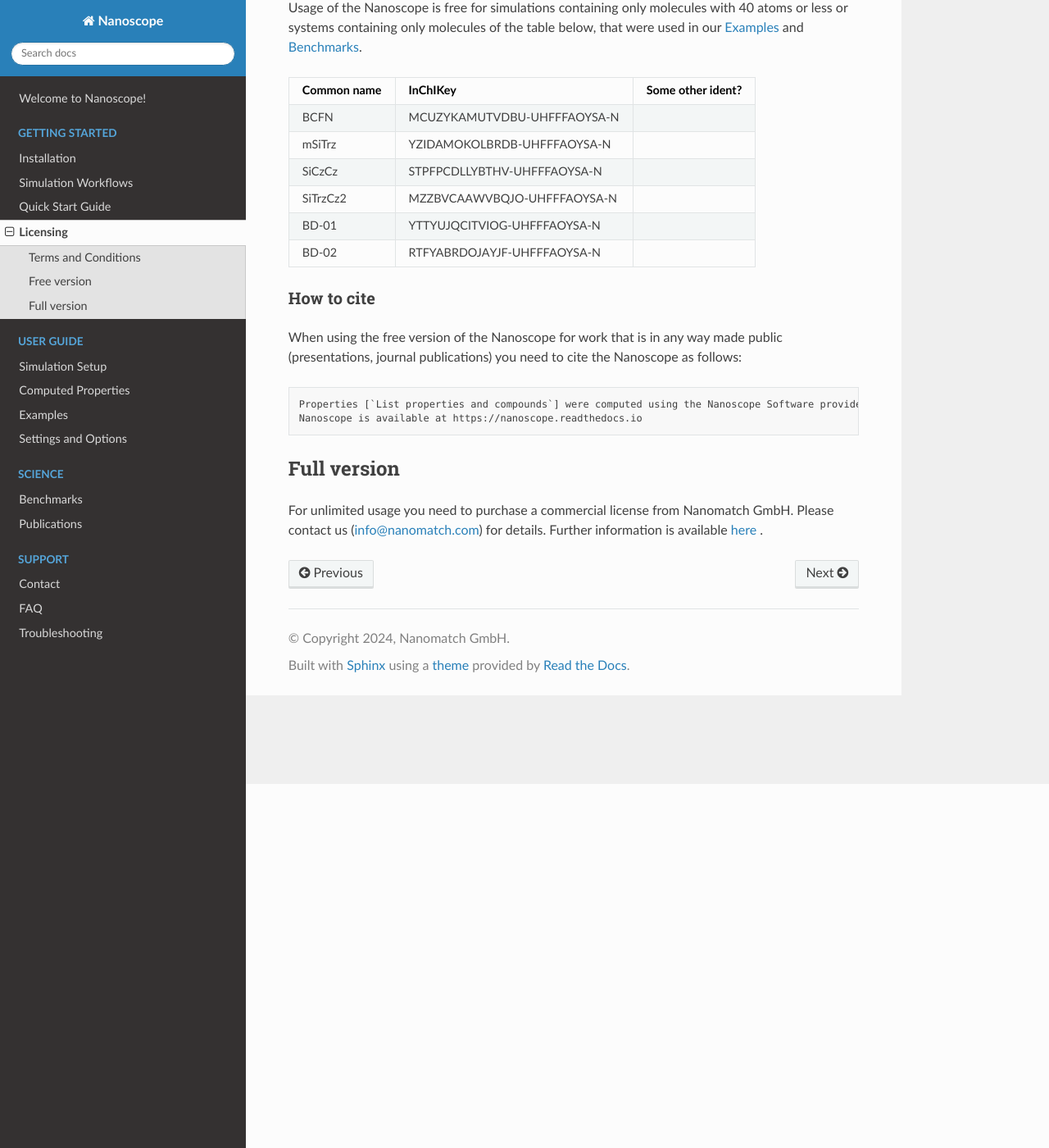
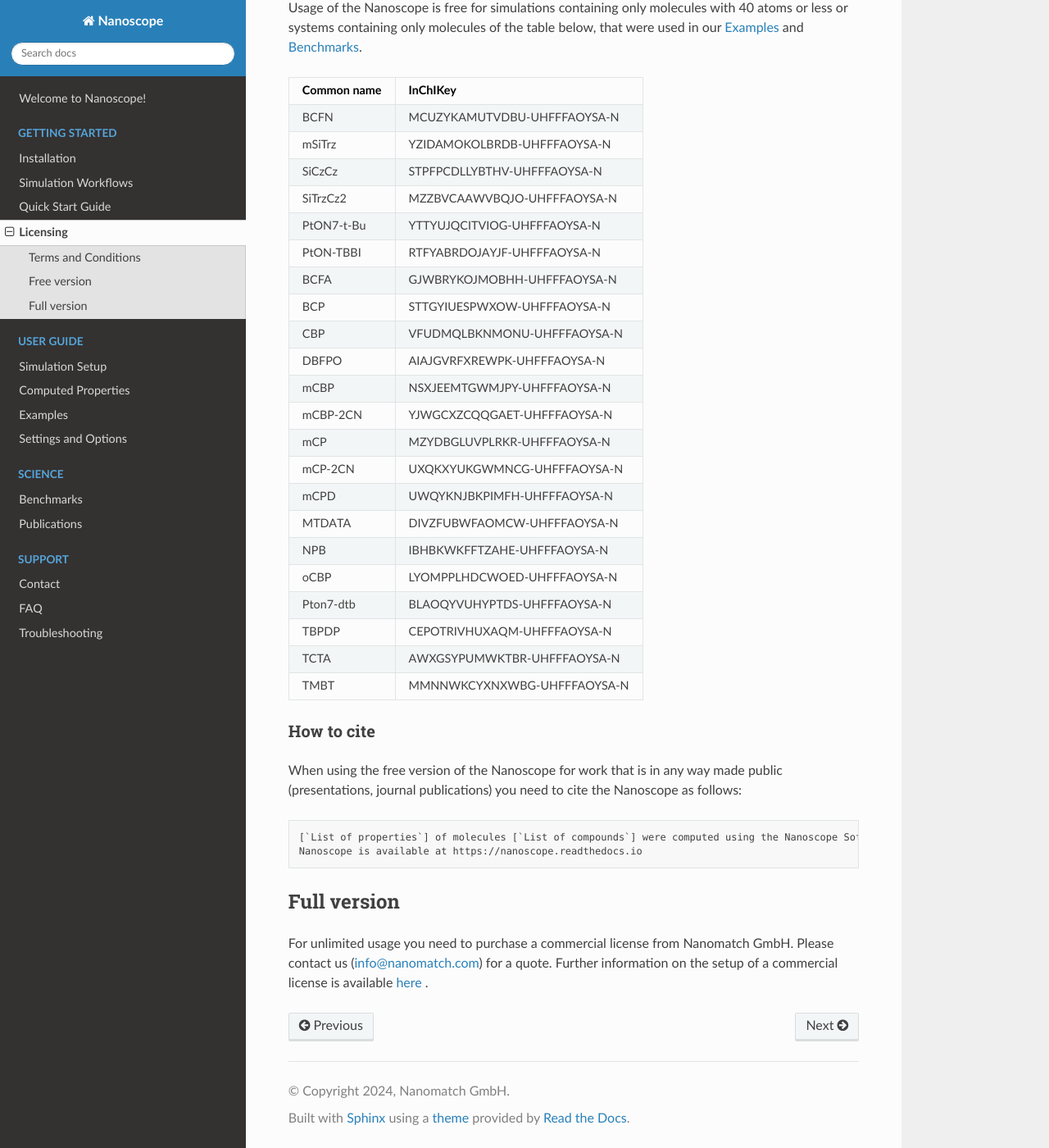
Before and after one commit to NanomatchGmbH/nanoscope-docs, a Sphinx documentation site: the page built from docs/source/getting_started/licensing.rst, in a window 1280 px wide and 1400 px high, scrolled down 444 px. Shown: the whole window at 82% size. Built offline with Sphinx 7.4.7 and the Read the Docs theme 3.1.0, drawn with Linux system fonts in a browser that asks for light colours.

Commit message:
included all molecules we want to whitelist

```diff
--- a/docs/source/getting_started/licensing.rst
+++ b/docs/source/getting_started/licensing.rst
@@ -15,19 +15,33 @@
 ^^^^^^^^^^^^^^^^^^^^^^^^^^
 Usage of the Nanoscope is free for simulations containing only molecules with 40 atoms or less or systems containing only molecules of the table below, that were used in our :ref:`user_guide_examples` and :ref:`science_benchmarks`.
 
-=============  ======================================  =================
-Common name    InChIKey                                Some other ident?
-=============  ======================================  =================
+=============  ======================================
+Common name    InChIKey
+=============  ======================================
 BCFN           MCUZYKAMUTVDBU-UHFFFAOYSA-N
 mSiTrz         YZIDAMOKOLBRDB-UHFFFAOYSA-N
 SiCzCz         STPFPCDLLYBTHV-UHFFFAOYSA-N
 SiTrzCz2       MZZBVCAAWVBQJO-UHFFFAOYSA-N
-BD-01          YTTYUJQCITVIOG-UHFFFAOYSA-N
-BD-02          RTFYABRDOJAYJF-UHFFFAOYSA-N
-=============  ======================================  =================
+PtON7-t-Bu     YTTYUJQCITVIOG-UHFFFAOYSA-N
+PtON-TBBI      RTFYABRDOJAYJF-UHFFFAOYSA-N
+BCFA           GJWBRYKOJMOBHH-UHFFFAOYSA-N
+BCP            STTGYIUESPWXOW-UHFFFAOYSA-N
+CBP            VFUDMQLBKNMONU-UHFFFAOYSA-N
+DBFPO          AIAJGVRFXREWPK-UHFFFAOYSA-N
+mCBP           NSXJEEMTGWMJPY-UHFFFAOYSA-N
+mCBP-2CN       YJWGCXZCQQGAET-UHFFFAOYSA-N
+mCP            MZYDBGLUVPLRKR-UHFFFAOYSA-N
+mCP-2CN        UXQKXYUKGWMNCG-UHFFFAOYSA-N
+mCPD           UWQYKNJBKPIMFH-UHFFFAOYSA-N
+MTDATA         DIVZFUBWFAOMCW-UHFFFAOYSA-N
+NPB            IBHBKWKFFTZAHE-UHFFFAOYSA-N
+oCBP           LYOMPPLHDCWOED-UHFFFAOYSA-N
+Pton7-dtb      BLAOQYVUHYPTDS-UHFFFAOYSA-N
+TBPDP          CEPOTRIVHUXAQM-UHFFFAOYSA-N
+TCTA           AWXGSYPUMWKTBR-UHFFFAOYSA-N
+TMBT           MMNNWKCYXNXWBG-UHFFFAOYSA-N
+=============  ======================================
 
-.. ToDo: Find out common names of BD-01 and BD-02
-.. ToDo: Include all molecules from Franz' IP Benchmark
 .. ToDo: Do we need another identifier such as smiles?
 
 How to cite
@@ -36,13 +50,13 @@
 
 ::
 
-    Properties [`List properties and compounds`] were computed using the Nanoscope Software provided by Nanomatch GmbH
+    [`List of properties`] of molecules [`List of compounds`] were computed using the Nanoscope Software provided by Nanomatch GmbH
     Nanoscope is available at https://nanoscope.readthedocs.io
 
 
 Full version
 ------------
 
-For unlimited usage you need to purchase a commercial license from Nanomatch GmbH. Please contact us (info@nanomatch.com) for details. Further information is available `here <http://docs.nanomatch.de/technical/licensing/licensing.html>`_ .
+For unlimited usage you need to purchase a commercial license from Nanomatch GmbH. Please contact us (info@nanomatch.com) for a quote. Further information on the setup of a commercial license is available `here <http://docs.nanomatch.de/technical/licensing/licensing.html>`_ .
 
-.. ToDo: include pricing
+.. ToDo: include pricing once known.
```
